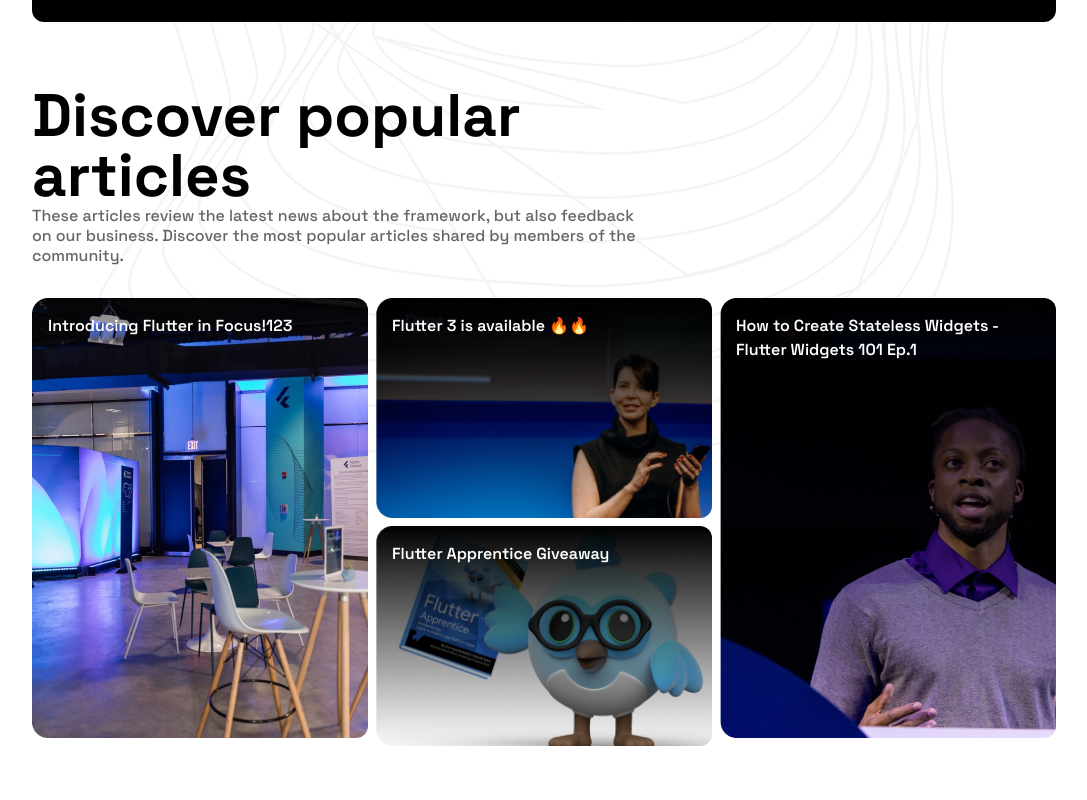
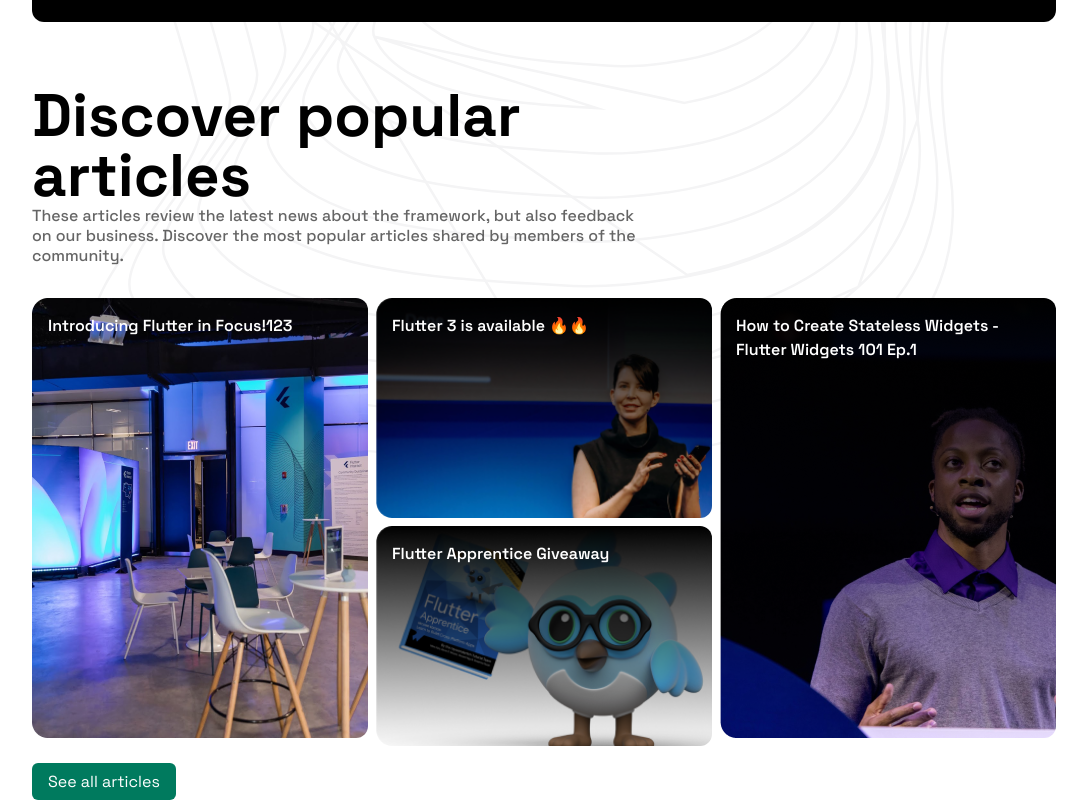
Before and after one commit to octopse/flutter-website-cmr, a Next.js app: page / in a window 1280 px wide. Shown: the part 1054-1854 px from the top of the page, without its empty margins (96-1183 px from the left). Before the commit the page ends 1824 px from the top, so only its background shows below. Built offline with nearby package versions, Linux system fonts and the light colour scheme.

Commit message:
Added button to articles section

```diff
--- a/components/Articles.jsx
+++ b/components/Articles.jsx
@@ -30,9 +30,9 @@ function Articles(){
                     <ArticlesCard title={"How to Create Stateless Widgets - Flutter Widgets 101 Ep.1"} image={cardImg4} />
                 </div>
         </div>
-            {/* <Link href="#">
+            <Link href="#">
                 <a className="p-2 px-4 mr-4 bg-brand text-white rounded-md hover:opacity-90">See all articles</a>
-            </Link> */}
+            </Link>
         </section>
     )
 }
```
